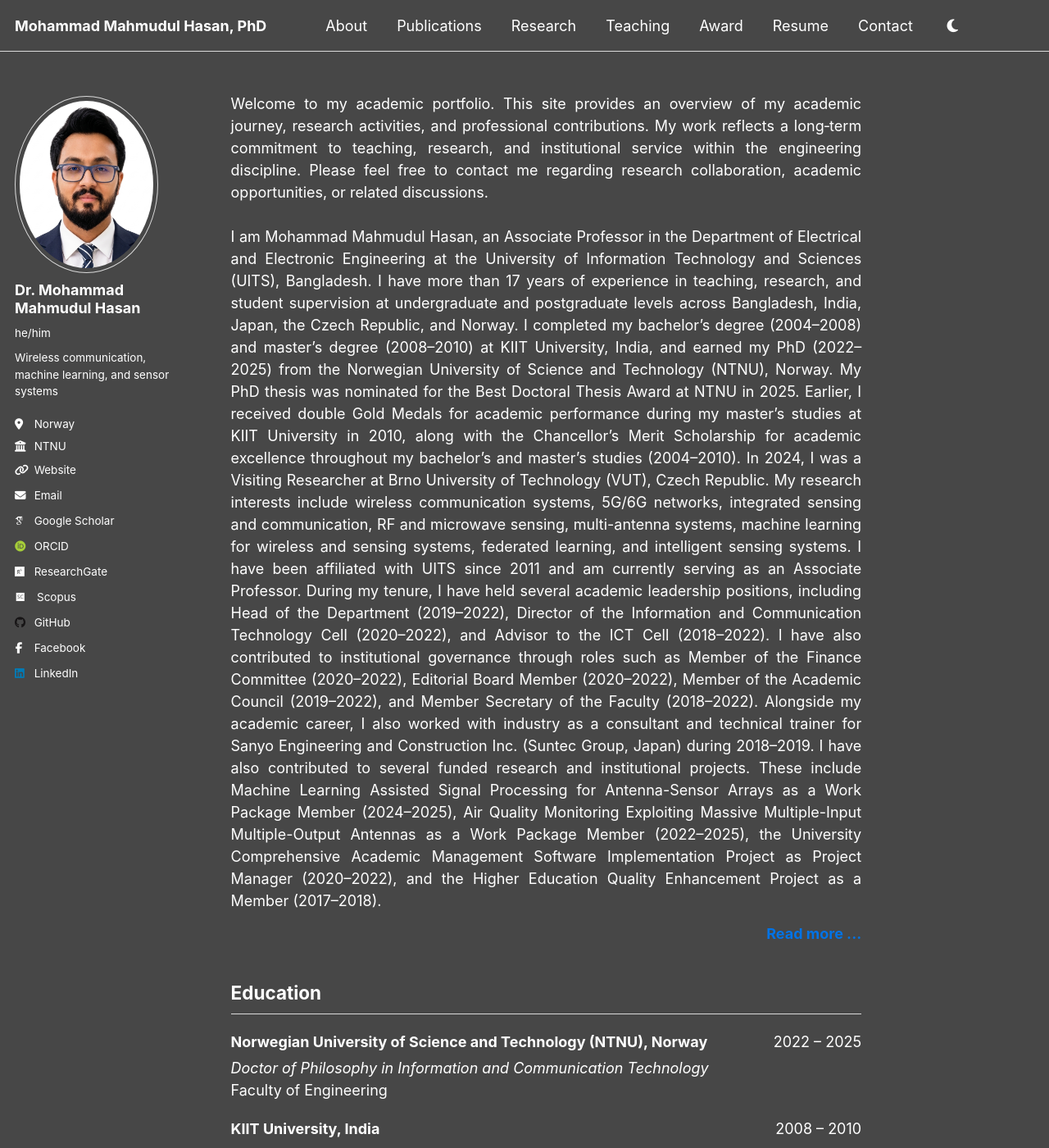
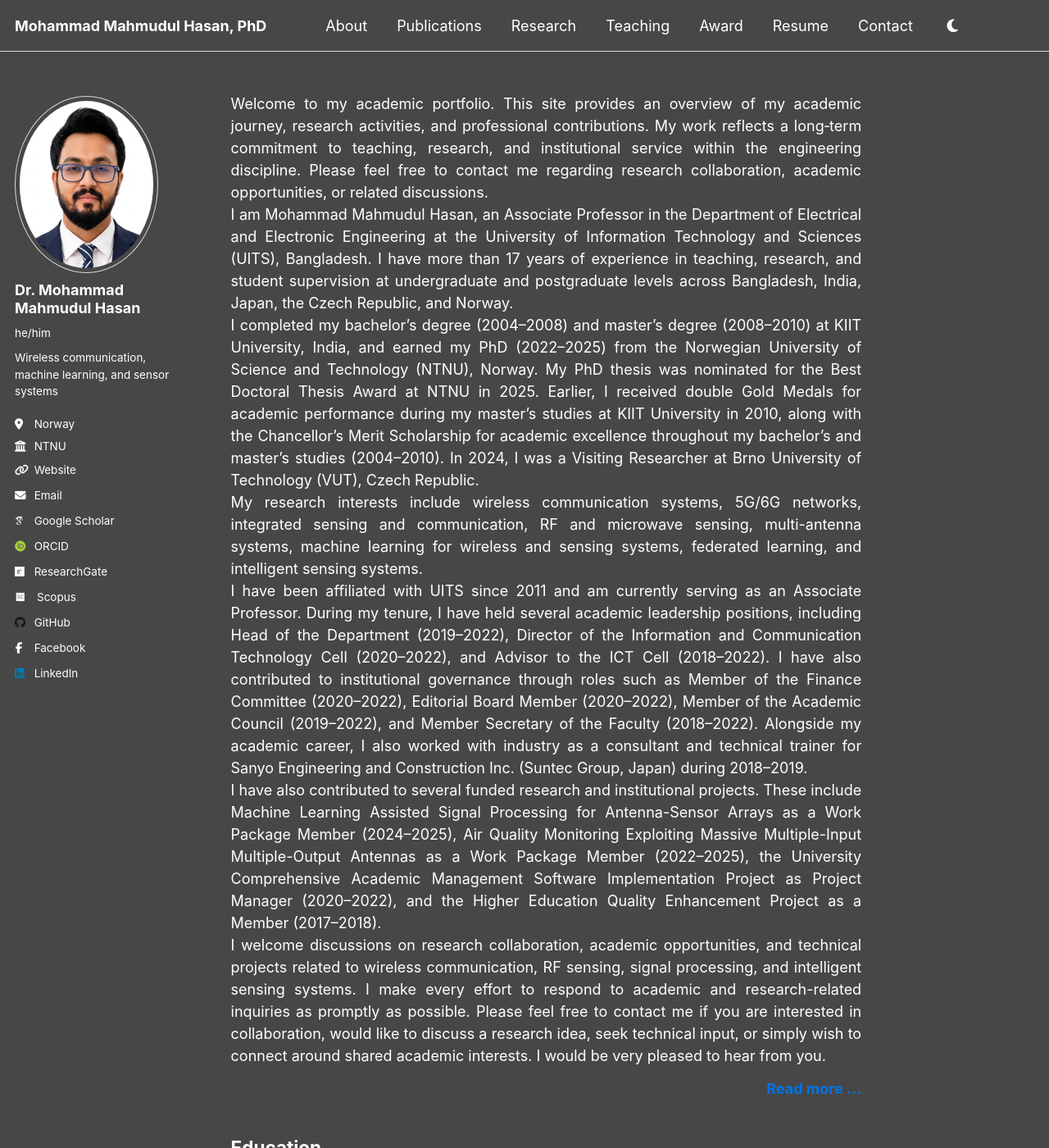
Before and after one commit to dearmahmud/dearmahmud.github.io, a Jekyll site: the page built from _pages/about.md, in a window 1280 px wide and 1400 px high. Shown: the whole window at 82% size. Built offline with Jekyll 4.4.1, drawn with Linux system fonts in a browser that asks for light colours; some web fonts are replaced.

```diff
--- a/_pages/about.md
+++ b/_pages/about.md
@@ -8,13 +8,14 @@ redirect_from:
 ---
 
 <p style="text-align: justify;">
-Welcome to my academic portfolio. This site provides an overview of my academic journey, research activities, and professional contributions. My work reflects a long‑term commitment to teaching, research, and institutional service within the engineering discipline. Please feel free to contact me regarding research collaboration, academic opportunities, or related discussions. <br><br>
-  I am Mohammad Mahmudul Hasan, an Associate Professor in the Department of Electrical and Electronic Engineering at the University of Information Technology and Sciences (UITS), Bangladesh. I have more than 17 years of experience in teaching, research, and student supervision at undergraduate and postgraduate levels across Bangladesh, India, Japan, the Czech Republic, and Norway.
-I completed my bachelor’s degree (2004–2008) and master’s degree (2008–2010) at KIIT University, India, and earned my PhD (2022–2025) from the Norwegian University of Science and Technology (NTNU), Norway. My PhD thesis was nominated for the Best Doctoral Thesis Award at NTNU in 2025. Earlier, I received double Gold Medals for academic performance during my master’s studies at KIIT University in 2010, along with the Chancellor’s Merit Scholarship for academic excellence throughout my bachelor’s and master’s studies (2004–2010). In 2024, I was a Visiting Researcher at Brno University of Technology (VUT), Czech Republic.
-My research interests include wireless communication systems, 5G/6G networks, integrated sensing and communication, RF and microwave sensing, multi-antenna systems, machine learning for wireless and sensing systems, federated learning, and intelligent sensing systems.
-I have been affiliated with UITS since 2011 and am currently serving as an Associate Professor. During my tenure, I have held several academic leadership positions, including Head of the Department (2019–2022), Director of the Information and Communication Technology Cell (2020–2022), and Advisor to the ICT Cell (2018–2022). I have also contributed to institutional governance through roles such as Member of the Finance Committee (2020–2022), Editorial Board Member (2020–2022), Member of the Academic Council (2019–2022), and Member Secretary of the Faculty (2018–2022). Alongside my academic career, I also worked with industry as a consultant and technical trainer for Sanyo Engineering and Construction Inc. (Suntec Group, Japan) during 2018–2019.
+Welcome to my academic portfolio. This site provides an overview of my academic journey, research activities, and professional contributions. My work reflects a long‑term commitment to teaching, research, and institutional service within the engineering discipline. Please feel free to contact me regarding research collaboration, academic opportunities, or related discussions. <br>
+  I am Mohammad Mahmudul Hasan, an Associate Professor in the Department of Electrical and Electronic Engineering at the University of Information Technology and Sciences (UITS), Bangladesh. I have more than 17 years of experience in teaching, research, and student supervision at undergraduate and postgraduate levels across Bangladesh, India, Japan, the Czech Republic, and Norway. <br>
+I completed my bachelor’s degree (2004–2008) and master’s degree (2008–2010) at KIIT University, India, and earned my PhD (2022–2025) from the Norwegian University of Science and Technology (NTNU), Norway. My PhD thesis was nominated for the Best Doctoral Thesis Award at NTNU in 2025. Earlier, I received double Gold Medals for academic performance during my master’s studies at KIIT University in 2010, along with the Chancellor’s Merit Scholarship for academic excellence throughout my bachelor’s and master’s studies (2004–2010). In 2024, I was a Visiting Researcher at Brno University of Technology (VUT), Czech Republic. <br>
+My research interests include wireless communication systems, 5G/6G networks, integrated sensing and communication, RF and microwave sensing, multi-antenna systems, machine learning for wireless and sensing systems, federated learning, and intelligent sensing systems. <br>
+I have been affiliated with UITS since 2011 and am currently serving as an Associate Professor. During my tenure, I have held several academic leadership positions, including Head of the Department (2019–2022), Director of the Information and Communication Technology Cell (2020–2022), and Advisor to the ICT Cell (2018–2022). I have also contributed to institutional governance through roles such as Member of the Finance Committee (2020–2022), Editorial Board Member (2020–2022), Member of the Academic Council (2019–2022), and Member Secretary of the Faculty (2018–2022). Alongside my academic career, I also worked with industry as a consultant and technical trainer for Sanyo Engineering and Construction Inc. (Suntec Group, Japan) during 2018–2019. <br>
 I have also contributed to several funded research and institutional projects. These include Machine Learning Assisted Signal Processing for Antenna-Sensor Arrays as a Work Package Member (2024–2025), Air Quality Monitoring Exploiting Massive Multiple-Input Multiple-Output Antennas as a Work Package Member (2022–2025), the University Comprehensive Academic Management Software Implementation Project as Project Manager (2020–2022), and the Higher Education Quality Enhancement Project as a Member (2017–2018).
-
+<br>
+I welcome discussions on research collaboration, academic opportunities, and technical projects related to wireless communication, RF sensing, signal processing, and intelligent sensing systems. I make every effort to respond to academic and research-related inquiries as promptly as possible. Please feel free to contact me if you are interested in collaboration, would like to discuss a research idea, seek technical input, or simply wish to connect around shared academic interests. I would be very pleased to hear from you.
 </p>
 
 <div style="text-align: right; margin-top: -10px;">
```
